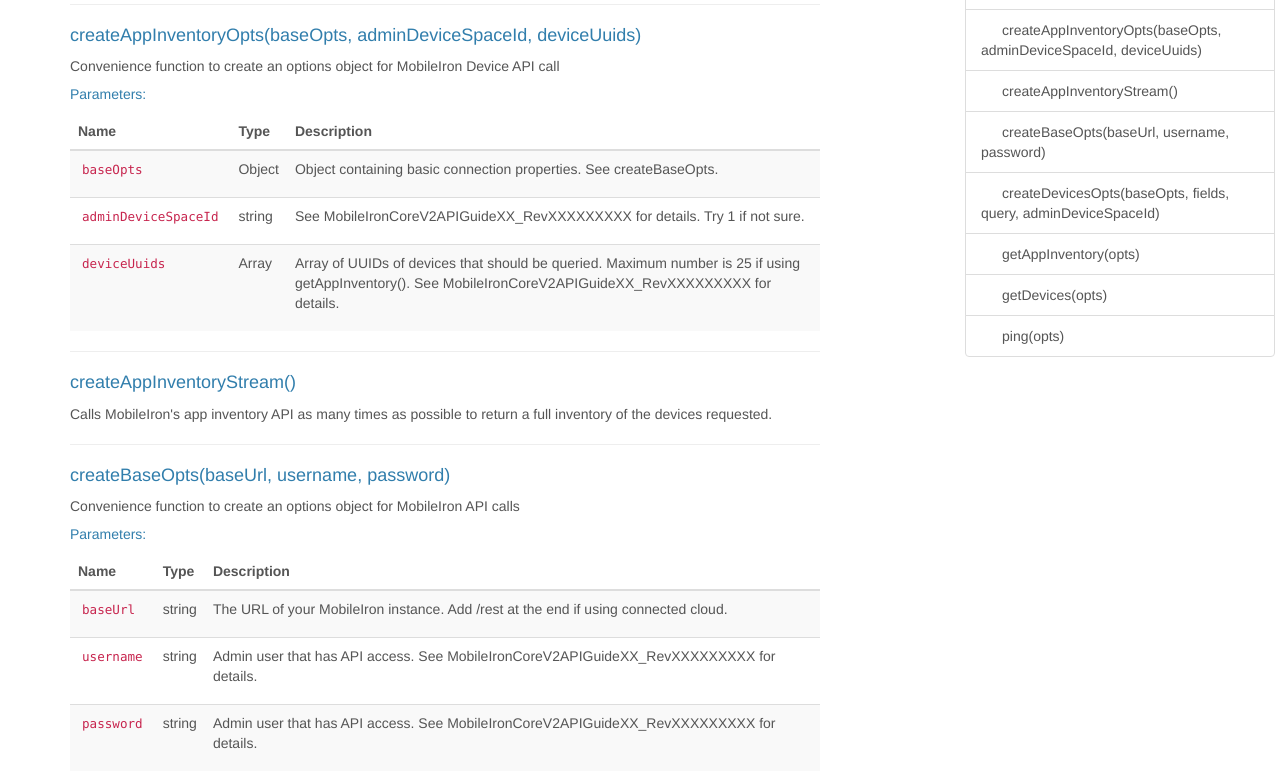
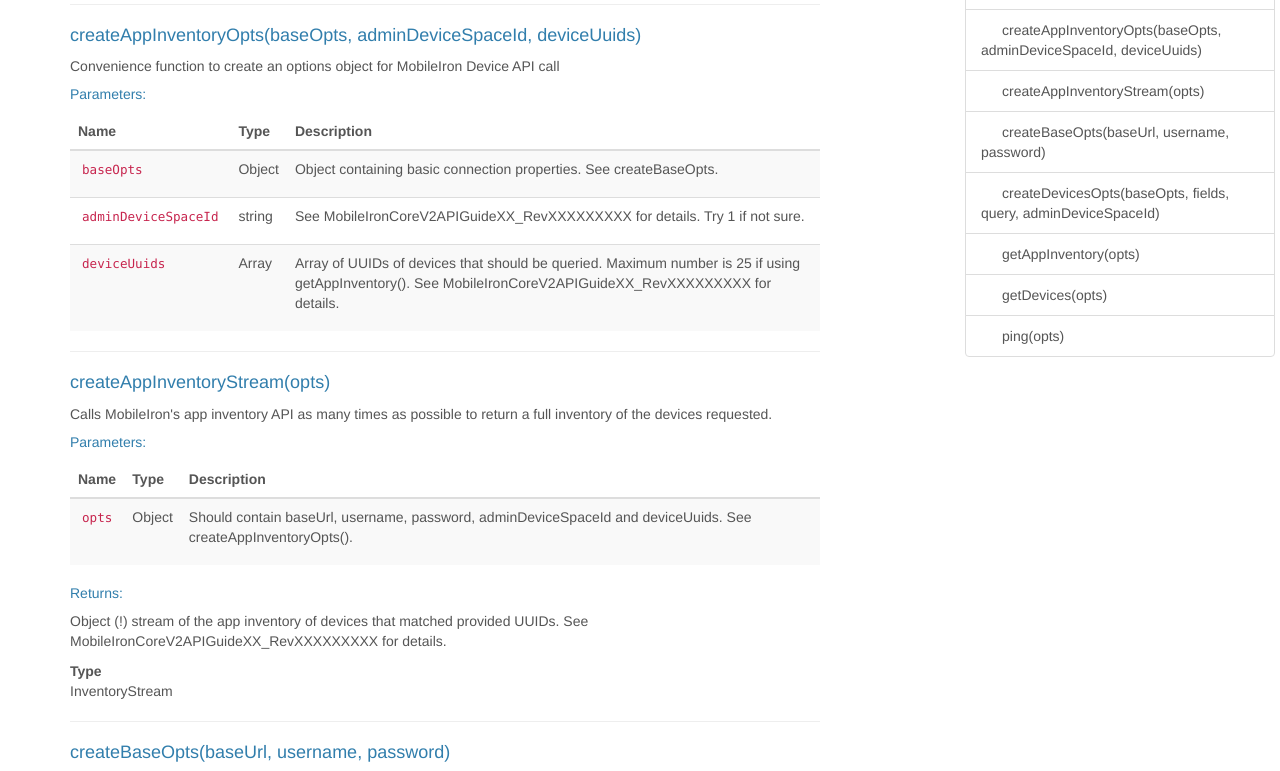
Before and after one commit to mathiasringhof/mobileiron, a plain HTML site: page global.html in a window 1280 px wide. Shown: the part 181-952 px from the top of the page. Drawn offline with Linux system fonts and the light colour scheme.

Commit message:
0.2.1 docs

```diff
--- a/global.html
+++ b/global.html
@@ -320,7 +320,7 @@
 
 <hr>
 <dt>
-    <h4 class="name" id="createAppInventoryStream"><span class="type-signature"></span>createAppInventoryStream()</h4>
+    <h4 class="name" id="createAppInventoryStream"><span class="type-signature"></span>createAppInventoryStream(opts)</h4>
 
 
 </dt>
@@ -336,6 +336,56 @@
 
 
 
+
+
+        <h5>Parameters:</h5>
+
+
+<table class="params table table-striped">
+    <thead>
+    <tr>
+
+        <th>Name</th>
+
+
+        <th>Type</th>
+
+
+
+
+
+        <th class="last">Description</th>
+    </tr>
+    </thead>
+
+    <tbody>
+
+
+        <tr>
+
+                <td class="name"><code>opts</code></td>
+
+
+            <td class="type">
+
+
+<span class="param-type">Object</span>
+
+
+
+
+            </td>
+
+
+
+
+
+            <td class="description last"><p>Should contain baseUrl, username, password, adminDeviceSpaceId and deviceUuids. See createAppInventoryOpts().</p></td>
+        </tr>
+
+
+    </tbody>
+</table>
 
 
 
@@ -387,6 +437,30 @@
 
 
 
+
+
+
+    <h5>Returns:</h5>
+
+
+<div class="param-desc">
+    <p>Object (!) stream of the app inventory of devices that matched provided UUIDs. See MobileIronCoreV2APIGuideXX_RevXXXXXXXXX for details.</p>
+</div>
+
+
+
+<dl>
+    <dt>
+        Type
+    </dt>
+    <dd>
+
+<span class="param-type">InventoryStream</span>
+
+
+
+    </dd>
+</dl>
 
 
 
@@ -1274,7 +1348,7 @@
 <span class="jsdoc-message">
 	Documentation generated by <a href="https://github.com/jsdoc3/jsdoc">JSDoc 3.4.0</a>
 
-		on May 22nd 2016, 4:06:47 pm
+		on May 22nd 2016, 4:54:23 pm
 
 	using the <a href="https://github.com/docstrap/docstrap">DocStrap template</a>.
 </span>
```
Also changed, not shown: index.html (+23 -6 lines), quicksearch.html (+1 -1 lines).
